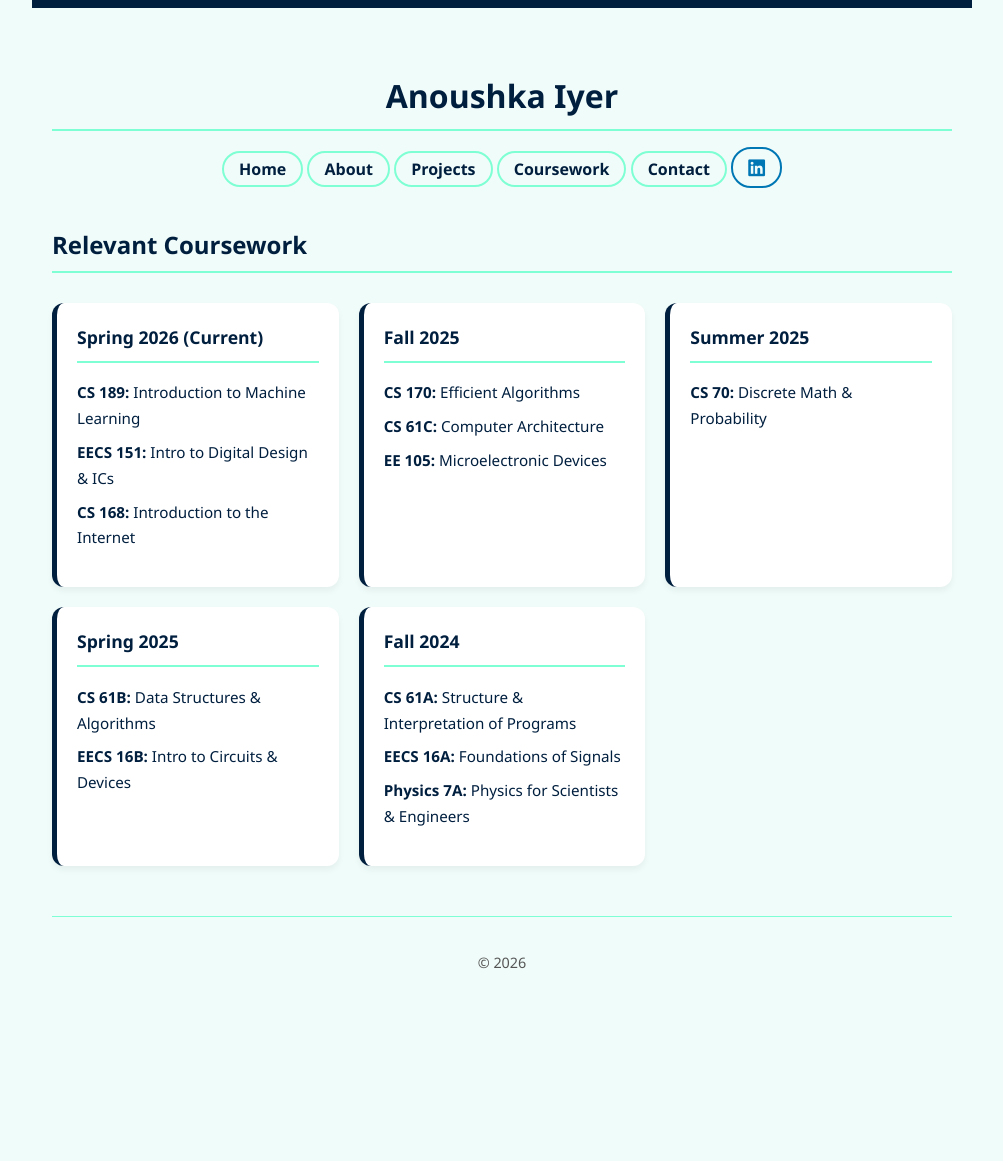
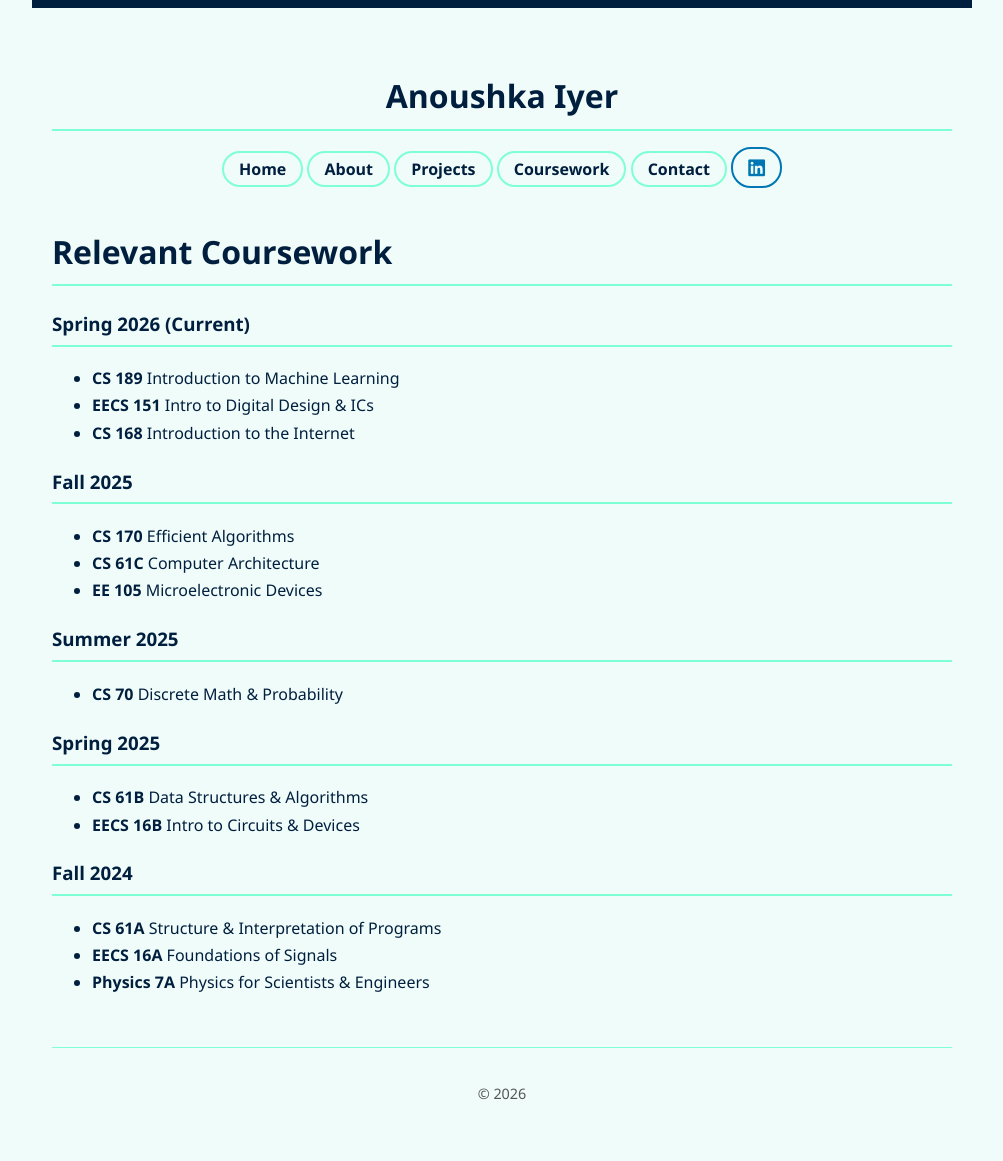
Before and after one commit to navyrose/navyrose.github.io, a Jekyll site: the page built from coursework.md, in a window 1280 px wide. Shown: the whole page, without its empty margins (138-1141 px from the left). Built offline with Jekyll 4.4.1, drawn with Linux system fonts in a browser that asks for light colours; before the commit the page ends 1030 px from its top, so only the background shows below that.

Commit message:
Update coursework.md

```diff
--- a/coursework.md
+++ b/coursework.md
@@ -2,39 +2,66 @@
 layout: default
 title: Coursework
 ---
-## Relevant Coursework
-<div class="course-grid" markdown=1>
 
-<div class="semester" markdown=1>
-### Spring 2026 (Current)
-* **CS 189:** Introduction to Machine Learning
-* **EECS 151:** Intro to Digital Design & ICs
-* **CS 168:** Introduction to the Internet
-</div>
+# Relevant Coursework
 
-<div class="semester" markdown=1>
-### Fall 2025
-* **CS 170:** Efficient Algorithms
-* **CS 61C:** Computer Architecture
-* **EE 105:** Microelectronic Devices
-</div>
+<div class="timeline-container">
 
-<div class="semester" markdown=1>
-### Summer 2025
-* **CS 70:** Discrete Math & Probability
-</div>
+  <div class="timeline-item">
+    <div class="timeline-dot"></div>
+    <div class="timeline-content">
+      <h3>Spring 2026 (Current)</h3>
+      <ul>
+        <li><strong>CS 189</strong> Introduction to Machine Learning</li>
+        <li><strong>EECS 151</strong> Intro to Digital Design & ICs</li>
+        <li><strong>CS 168</strong> Introduction to the Internet</li>
+      </ul>
+    </div>
+  </div>
 
-<div class="semester" markdown=1>
-### Spring 2025
-* **CS 61B:** Data Structures & Algorithms
-* **EECS 16B:** Intro to Circuits & Devices
-</div>
+  <div class="timeline-item">
+    <div class="timeline-dot"></div>
+    <div class="timeline-content">
+      <h3>Fall 2025</h3>
+      <ul>
+        <li><strong>CS 170</strong> Efficient Algorithms</li>
+        <li><strong>CS 61C</strong> Computer Architecture</li>
+        <li><strong>EE 105</strong> Microelectronic Devices</li>
+      </ul>
+    </div>
+  </div>
 
-<div class="semester" markdown=1>
-### Fall 2024
-* **CS 61A:** Structure & Interpretation of Programs
-* **EECS 16A:** Foundations of Signals
-* **Physics 7A:** Physics for Scientists & Engineers
-</div>
+  <div class="timeline-item">
+    <div class="timeline-dot"></div>
+    <div class="timeline-content">
+      <h3>Summer 2025</h3>
+      <ul>
+        <li><strong>CS 70</strong> Discrete Math & Probability</li>
+      </ul>
+    </div>
+  </div>
+
+  <div class="timeline-item">
+    <div class="timeline-dot"></div>
+    <div class="timeline-content">
+      <h3>Spring 2025</h3>
+      <ul>
+        <li><strong>CS 61B</strong> Data Structures & Algorithms</li>
+        <li><strong>EECS 16B</strong> Intro to Circuits & Devices</li>
+      </ul>
+    </div>
+  </div>
+
+  <div class="timeline-item">
+    <div class="timeline-dot"></div>
+    <div class="timeline-content">
+      <h3>Fall 2024</h3>
+      <ul>
+        <li><strong>CS 61A</strong> Structure & Interpretation of Programs</li>
+        <li><strong>EECS 16A</strong> Foundations of Signals</li>
+        <li><strong>Physics 7A</strong> Physics for Scientists & Engineers</li>
+      </ul>
+    </div>
+  </div>
 
 </div>
```
